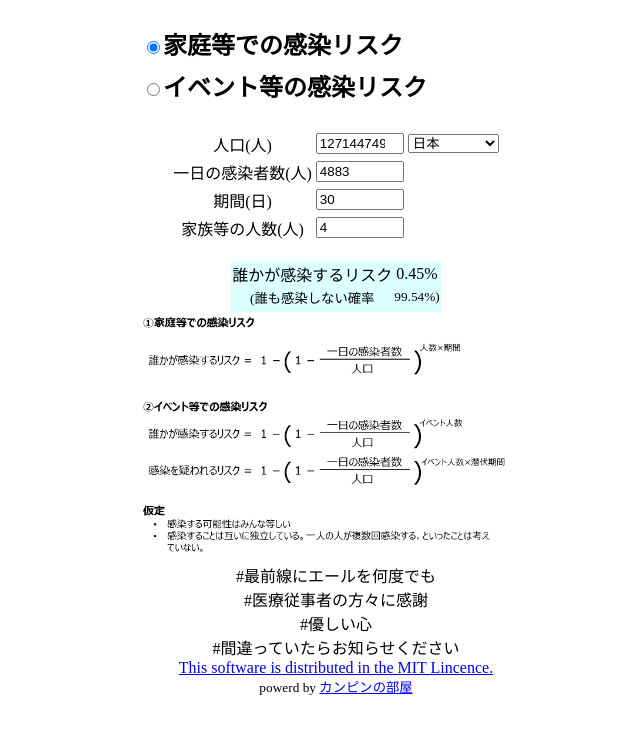
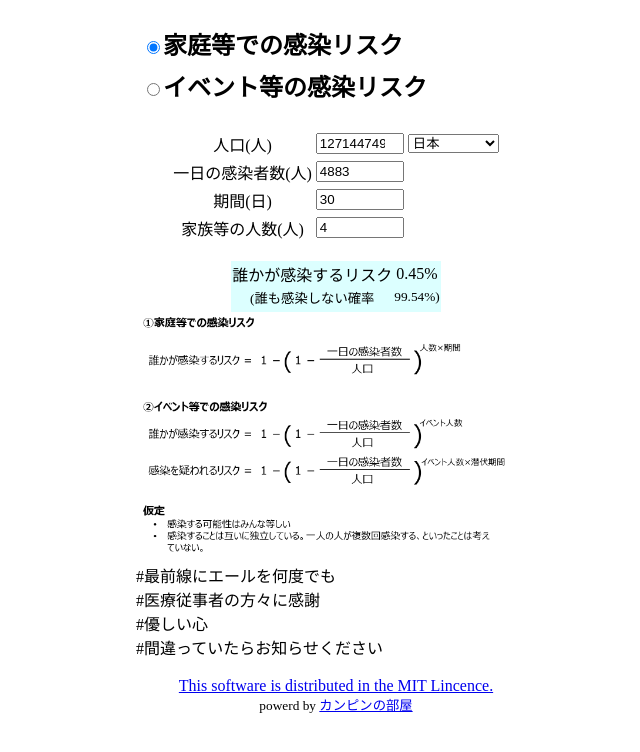
Before and after one commit to kangping-git/risk, a plain HTML site: page index.html in a window 1280 px wide. Shown: the whole page, without its empty margins (304-944 px from the left). Drawn offline with Linux system fonts and the light colour scheme.

Commit message:
Update index.html

```diff
--- a/index.html
+++ b/index.html
@@ -123,10 +123,12 @@
         <tr style="font-size: 10pt;"><td id="yougirotu2">(誰も感染しない確率</td><td><a id="str2">  </a></td></tr>
     </table>
     <img src="./note.png" style="width: 400px;height: auto;"><br>
-    #最前線にエールを何度でも<br>
-    #医療従事者の方々に感謝<br>
-    #優しい心<br>
-    #間違っていたらお知らせください<br>
+    <div style="width: 400px;margin-left: auto;margin-right: auto;text-align: left;">
+        #最前線にエールを何度でも<br>
+        #医療従事者の方々に感謝<br>
+        #優しい心<br>
+        #間違っていたらお知らせください<br>
+    </div><br>
     <a href="https://github.com/kangping-git/risk" target="_blank">This software is distributed in the MIT Lincence.</a><br>
     <a style="font-size: 10pt;">powerd by <a href="https://kangping.jp/" target="_blank" style="font-size: 10pt;">カンピンの部屋</a></a>
     <script>
@@ -174,6 +176,7 @@
                 document.getElementById("eventninnzuu_moji").innerText = "家族等の人数(人)"
                 document.getElementById("str1").innerText = ""
             }
+            aaa()
         }
         function aaaa(a){
             if (a == 0){
```
